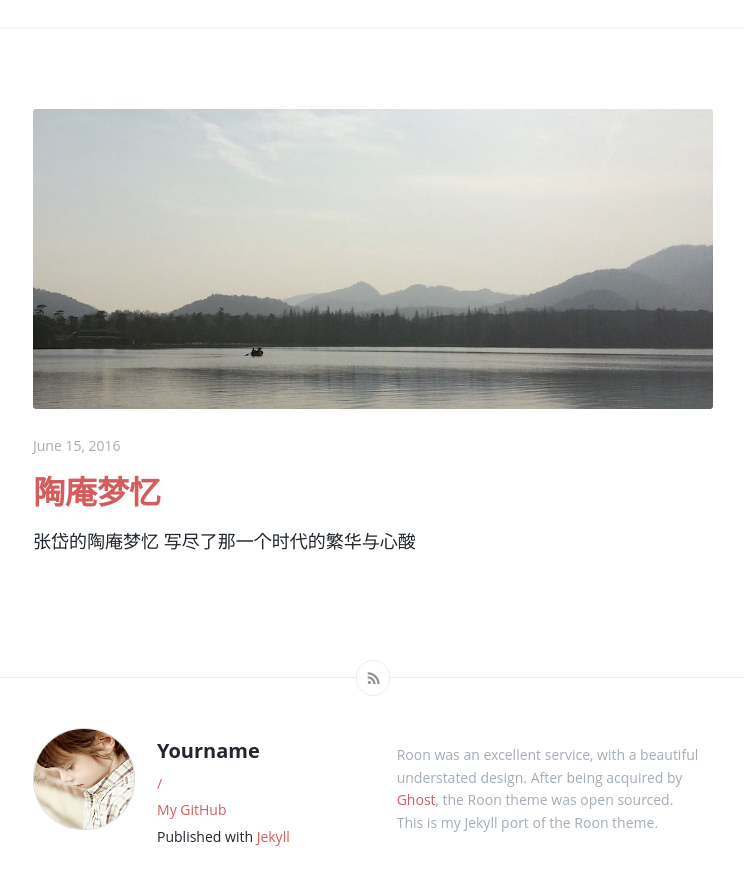
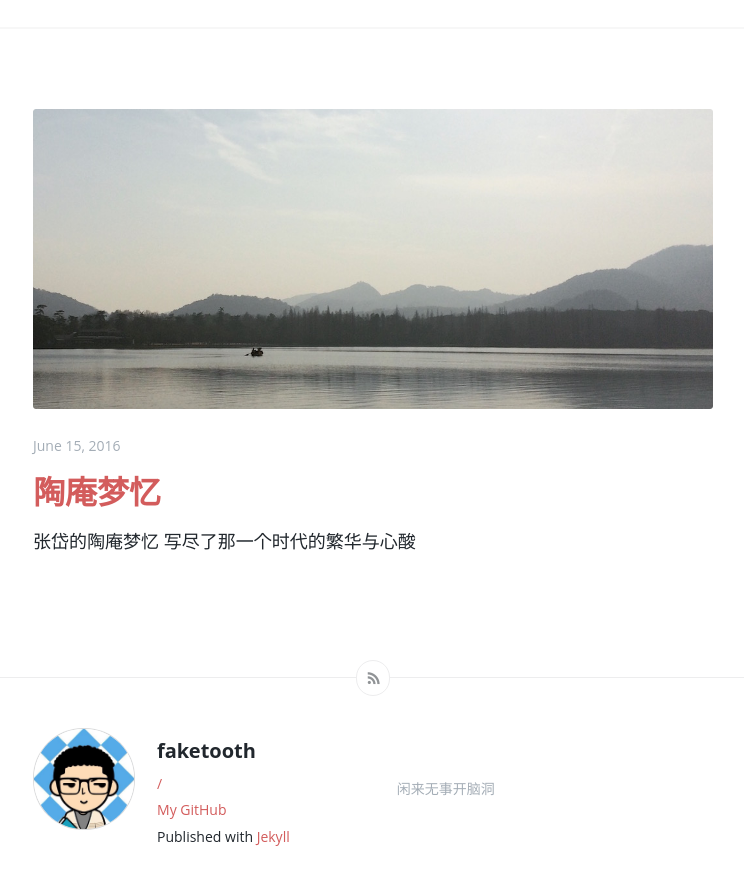
Before and after one commit to faketooth/faketooth.github.io, a Jekyll site: the page built from index.html, in a window 1280 px wide and 900 px high, scrolled down 1322 px. Shown: the top 885 px of the window, without its empty margins (267-1011 px from the left). Built offline with Jekyll 4.4.1, drawn with Linux system fonts in a browser that asks for light colours; the list of posts is cut into pages by our own code.

Commit message:
customize

```diff
--- a/_config.yml
+++ b/_config.yml
@@ -1,14 +1,12 @@
 # Site settings
-title:            "Stardust" # 添加博客标题
-author:           Yourname # 添加你的名字
+title:            "Void" # 添加博客标题
+author:           faketooth # 添加你的名字
 logo:             logo.png # 添加博客 Logo
 avatar:           avatar.png # 添加你的头像
 favicon:          favicon.ico # 添加用于显示于浏览器 Tab 上的博客图标
-email:            your-email@domain.com
+email:            faketooth.github@gmail.com
 description: >    # 主题简介，可改为博客描述
-  Roon was an excellent service, with a beautiful understated design. After
-  being acquired by <a href='https://ghost.org'>Ghost</a>, the Roon theme was
-  open sourced.<br> This is my Jekyll port of the Roon theme.
+  闲来无事开脑洞
 
 url:              "/" # 添加域名（不需要 http:// 前缀），或使用「/」作为博客根链接，
 baseurl:          "" # the subpath of your site, e.g. /blog/
```
Also changed, not shown: images/avatar.png.
